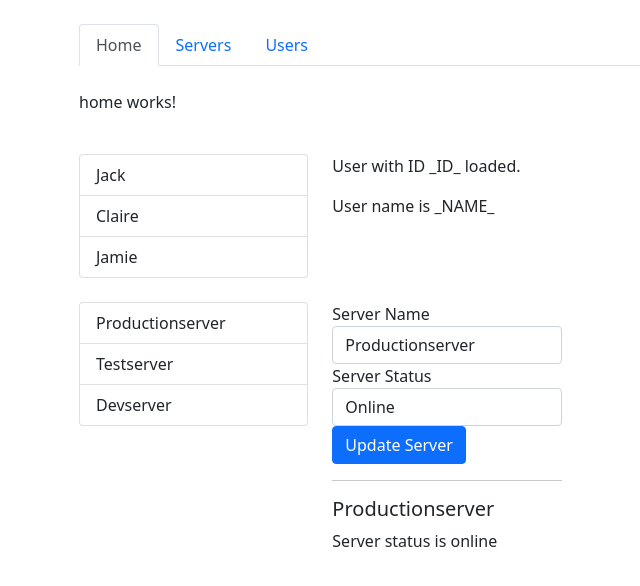
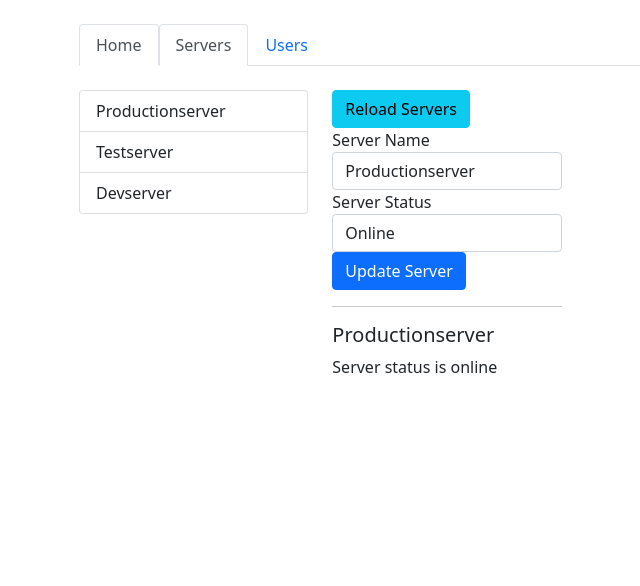
Before and after one commit to joadelvia/servers, an Angular app: page /servers in a window 1280 px wide. Before the commit this address led to /. Shown: the top 586 px of the page, without its empty margins (3-643 px from the left). Built offline with nearby package versions, Linux system fonts and the light colour scheme.

Commit message:
Finalizadas parte 1 y 2

```diff
--- a/src/app/app-routing.module.ts
+++ b/src/app/app-routing.module.ts
@@ -1,7 +1,15 @@
 import { NgModule } from '@angular/core';
 import { RouterModule, Routes } from '@angular/router';
+import { HomeComponent } from './home/home.component';
+import { UsersComponent } from './users/users/users.component';
+import { ServersComponent } from './servers/servers/servers.component';
+import { UserComponent } from './users/user/user.component';
 
-const routes: Routes = [];
+const routes: Routes = [
+  { path: '', component: HomeComponent },
+  { path: 'users/:id', component: UserComponent },
+  { path: 'servers', component: ServersComponent },
+];
 
 @NgModule({
   imports: [RouterModule.forRoot(routes)],
--- a/src/app/app.component.html
+++ b/src/app/app.component.html
@@ -2,25 +2,16 @@
   <div class="row">
     <div class="col col-sm-10 col-md-8">
       <ul class="nav nav-tabs">
-        <li class="nav-item"><a class="nav-link active" href="#">Home</a></li>
-        <li class="nav-item"><a class="nav-link" href="#">Servers</a></li>
-        <li class="nav-item"><a class="nav-link" href="#">Users</a></li>
+        <li class="nav-item"><a class="nav-link active" href="#" routerLink="/" routerLinkActive="active" [routerLinkActiveOptions]="{exact: true}">Home</a></li>
+        <li class="nav-item"><a class="nav-link" [routerLink]="['/servers']" routerLinkActive="active">Servers</a></li>
+        <li class="nav-item"><a class="nav-link" [routerLink]="['/users']" routerLinkActive="active">Users</a></li>
       </ul>
     </div>
   </div>
   <div class="row my-4">
     <div class="col col-sm-10 col-md-8">
-      <app-home></app-home>
+      <router-outlet></router-outlet>
     </div>
   </div>
-  <div class="row my-4">
-    <div class="col col-sm-10 col-md-8">
-      <app-users></app-users>
-    </div>
-  </div>
-  <div class="row">
-    <div class="col col-sm-10 col-md-8">
-      <app-servers></app-servers>
-    </div>
-  </div>
+
 </div>
--- a/src/app/app.module.ts
+++ b/src/app/app.module.ts
@@ -6,6 +6,7 @@ import { AppComponent } from './app.component';
 import { UsersModule } from './users/users.module';
 import { ServersModule } from './servers/servers.module';
 import { HomeComponent } from './home/home.component';
+import { RouterModule } from '@angular/router';
 
 @NgModule({
   declarations: [
--- a/src/app/home/home.component.html
+++ b/src/app/home/home.component.html
@@ -1 +1,3 @@
-<p>home works!</p>
+<h4>Server Manager App</h4>
+<p>Manage your Servers and Users</p>
+<button class="btn btn-dark" (click)="onLoadServers()">Load servers</button>
--- a/src/app/home/home.component.ts
+++ b/src/app/home/home.component.ts
@@ -1,4 +1,5 @@
 import { Component, OnInit } from '@angular/core';
+import { Router } from '@angular/router';
 
 @Component({
   selector: 'app-home',
@@ -8,9 +9,15 @@ import { Component, OnInit } from '@angular/core';
 })
 export class HomeComponent implements OnInit {
 
-  constructor() { }
+  constructor(private router: Router) { }
 
   ngOnInit(): void {
   }
 
+  onLoadServers() {
+    // complex code that connects to a backend
+
+    // navigation to Servers page
+    this.router.navigate(['/servers'])
+  }
 }
--- a/src/app/servers/servers/servers.component.html
+++ b/src/app/servers/servers/servers.component.html
@@ -7,6 +7,7 @@
       </div>
     </div>
     <div class="col-sm-4">
+      <button class="btn btn-info" (click)="onReload()">Reload Servers</button>
       <app-edit-server></app-edit-server>
       <hr>
       <app-server></app-server>
--- a/src/app/servers/servers/servers.component.ts
+++ b/src/app/servers/servers/servers.component.ts
@@ -1,6 +1,7 @@
 import { Component, OnInit } from '@angular/core';
 import { ServersService } from '../servers.service';
 import { Server } from '../interfaces/server.interface';
+import { Router } from '@angular/router';
 
 @Component({
   selector: 'app-servers',
@@ -10,10 +11,14 @@ import { Server } from '../interfaces/server.interface';
 })
 export class ServersComponent implements OnInit {
   public servers: Server[] = [];
-  constructor(private serversService: ServersService) { }
+  constructor(private serversService: ServersService, private router: Router) { }
 
   ngOnInit(): void {
     this.servers = this.serversService.getServers();
   }
 
+  onReload() {
+    this.router.navigate(['/servers']);
+  }
+
 }
```
Also changed, not shown: 1 other file (tests, documents, lock files or other folders).
